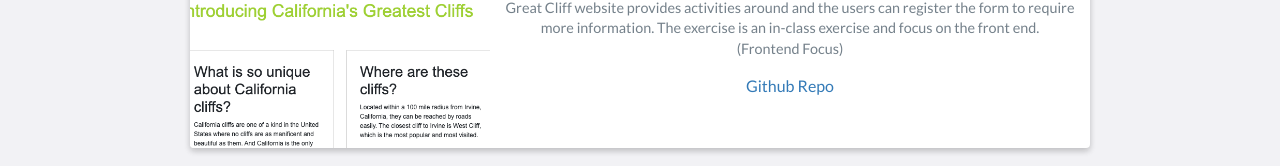
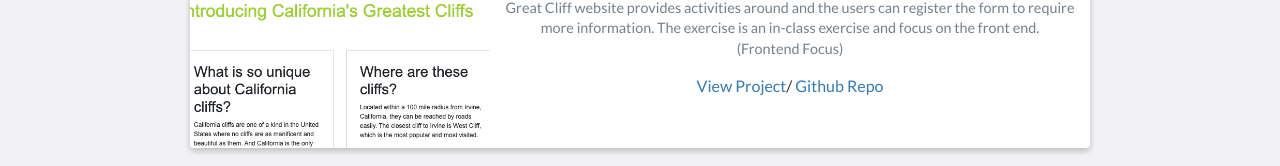
Before and after one commit to Lan-Jiang/WEB503_portfolio, a website: page index.html in a window 1280 px wide. Shown: the part 2027-2193 px from the top of the page. Drawn offline with nearby package versions, Linux system fonts and the light colour scheme.

Commit message:
WEB503 Portfolio link updated

```diff
--- a/index.html
+++ b/index.html
@@ -172,7 +172,7 @@
                             <br>
                             (Frontend Focus)
                         </p>
-                        <!-- <a href="https://youtu.be/qoYEkEPkRnE">View Project Live Demo</a>/  -->
+                        <a href="https://storied-profiterole-e7c460.netlify.app/">View Project</a>/
                         <a href="https://github.com/Lan-Jiang/WEB501_HWK_Module2_W3_D2.git">Github Repo</a>
                     </div>
                     <!-- End .project-info -->
```
